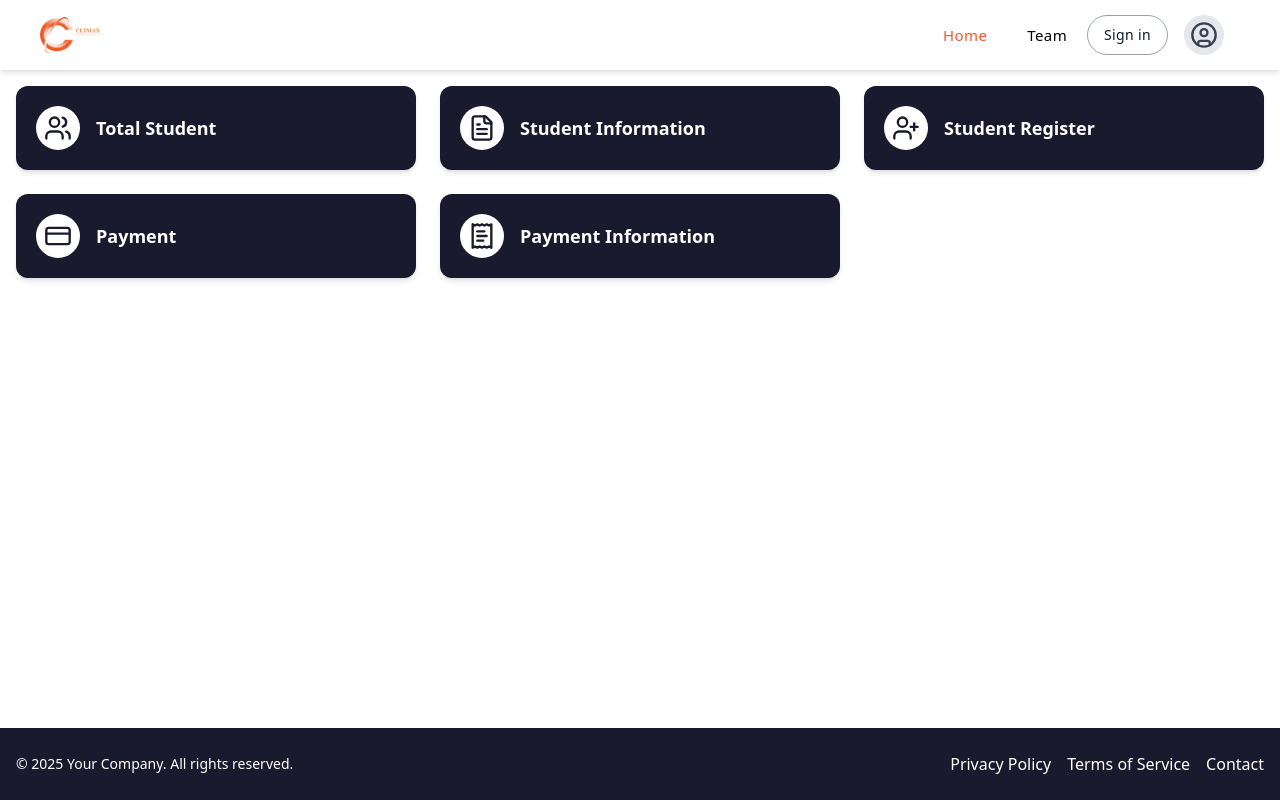
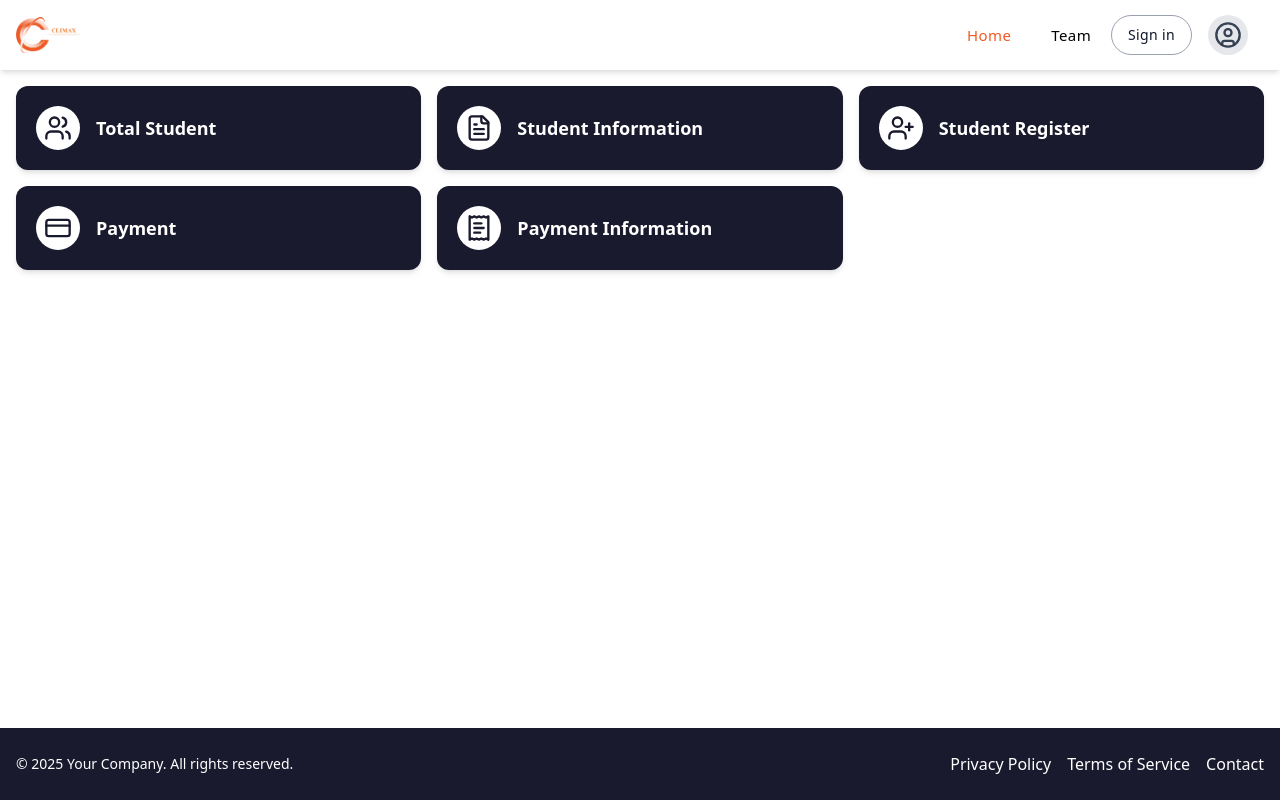
Before and after one commit to pranta-deba/student-invoice-client, a React (Vite) app: page / in a window 1280 px wide. Built offline with nearby package versions, Linux system fonts and the light colour scheme.

Commit message:
[Dashboard]

```diff
--- a/src/components/shared/navbar.tsx
+++ b/src/components/shared/navbar.tsx
@@ -17,7 +17,7 @@
   console.log(user);
 
   return (
-    <div className="shadow-md px-4 sm:px-10">
+    <div className="shadow-md px-4">
       <header className="container mx-auto flex bg-white min-h-[70px] tracking-wide relative z-50">
         <div className="flex flex-wrap items-center justify-between gap-5 w-full">
           <Link to="/" className="max-sm:hidden">
--- a/src/pages/home.tsx
+++ b/src/pages/home.tsx
@@ -37,8 +37,8 @@
 
 const Home = () => {
   return (
-    <div className="container mx-auto">
-      <div className="grid grid-cols-1 sm:grid-cols-2 lg:grid-cols-3 gap-6 p-4">
+    <div className="container mx-auto p-4">
+      <div className="grid grid-cols-1 sm:grid-cols-2 lg:grid-cols-3 gap-4">
         {navItems.map((item, idx) => (
           <Link
             key={idx}
```
